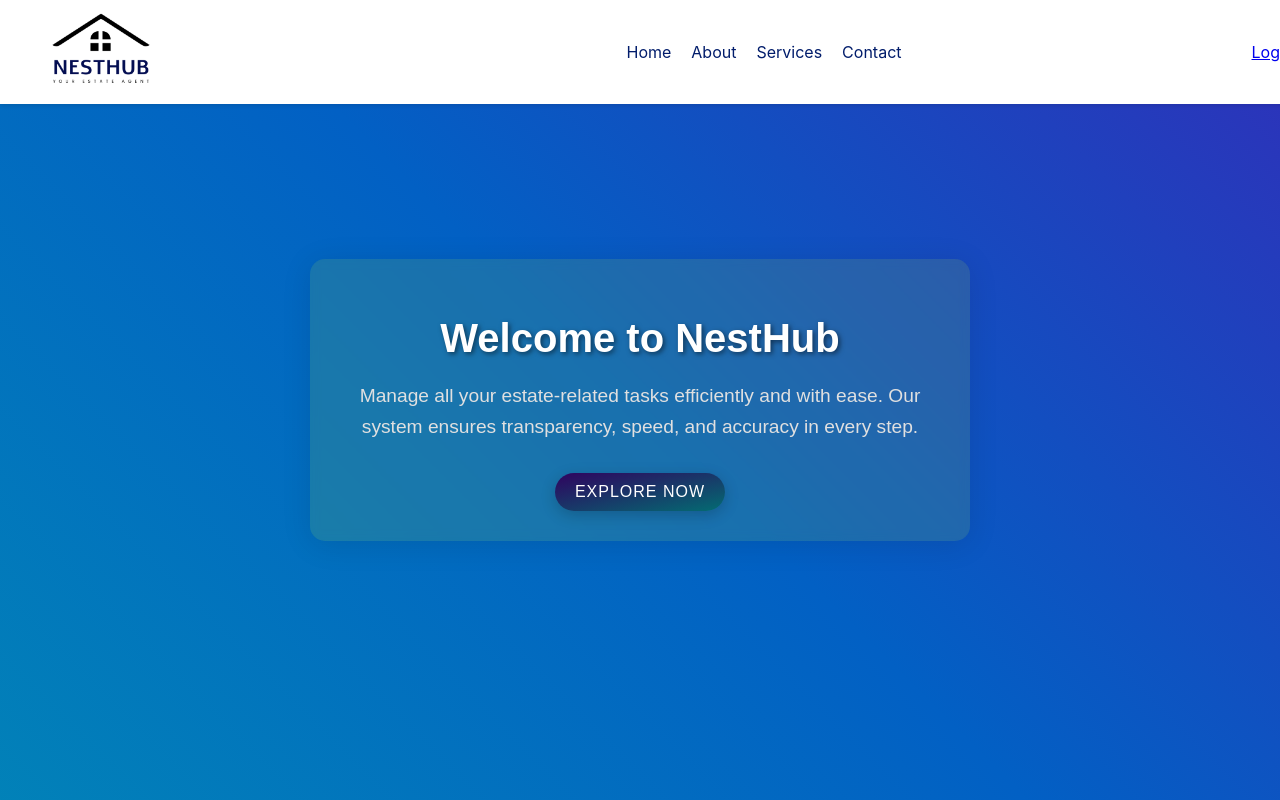
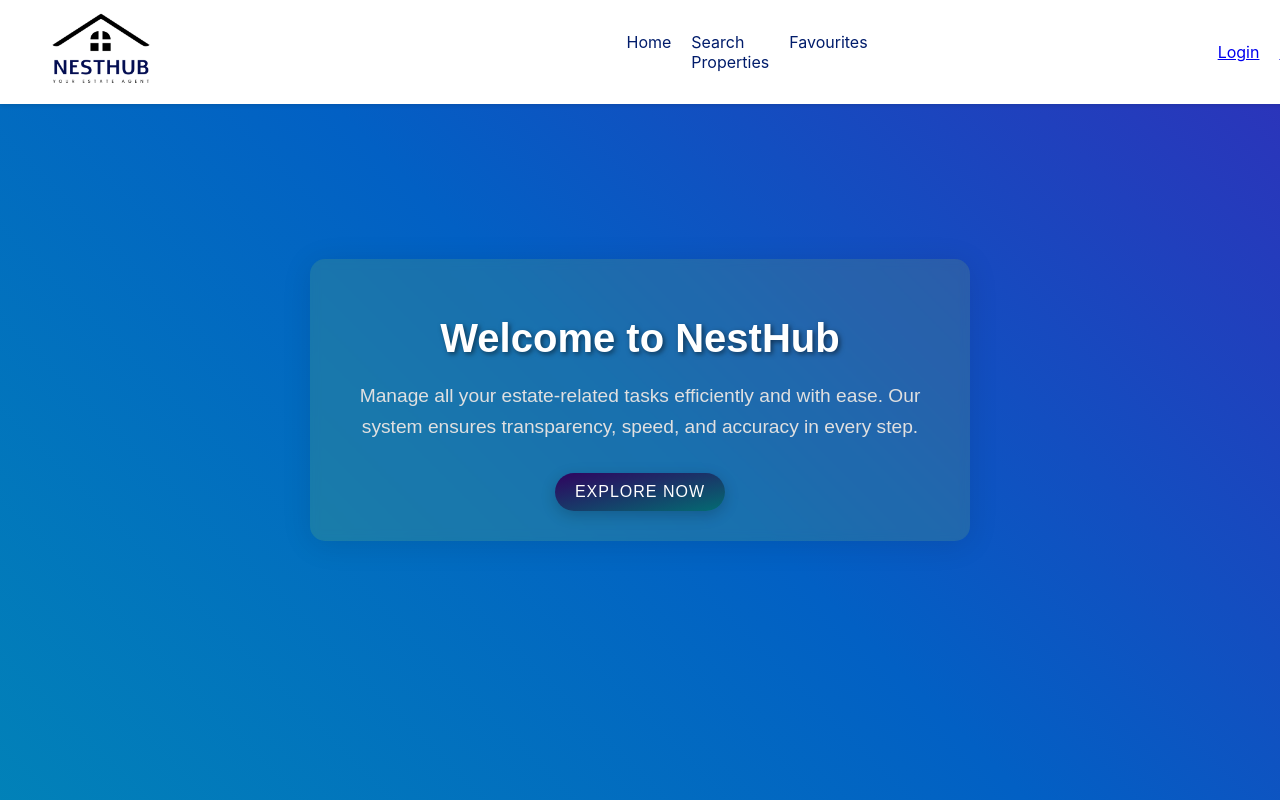
Before and after one commit to MisalSilva/Estate-Agent-Web-Application-ACS-CW11, a React (Create React App) app: page / in a window 1280 px wide. Built offline with nearby package versions, Linux system fonts and the light colour scheme.

Commit message:
Update Navbar links for improved navigation and clarity

```diff
--- a/src/components/Navbar.js
+++ b/src/components/Navbar.js
@@ -8,15 +8,14 @@ function Navbar() {
     return (
         <nav className="navbar">
             <div className="navbar-logo">
-            <a href="/">
+            <a href="Home.js">
                     <img src={NestHubLogo1} alt="NestHub Logo" />
                 </a>
             </div>
             <ul className="navbar-links">
                 <li><a href="/">Home</a></li>
-                <li><a href="/about">About</a></li>
-                <li><a href="/services">Services</a></li>
-                <li><a href="/contact">Contact</a></li>
+                <li><a href="/about">Search Properties</a></li>
+                <li><a href="/">Favourites</a></li>
             </ul>
             <div className="navbar-login">
                 <a href="/login">Login</a>
```
